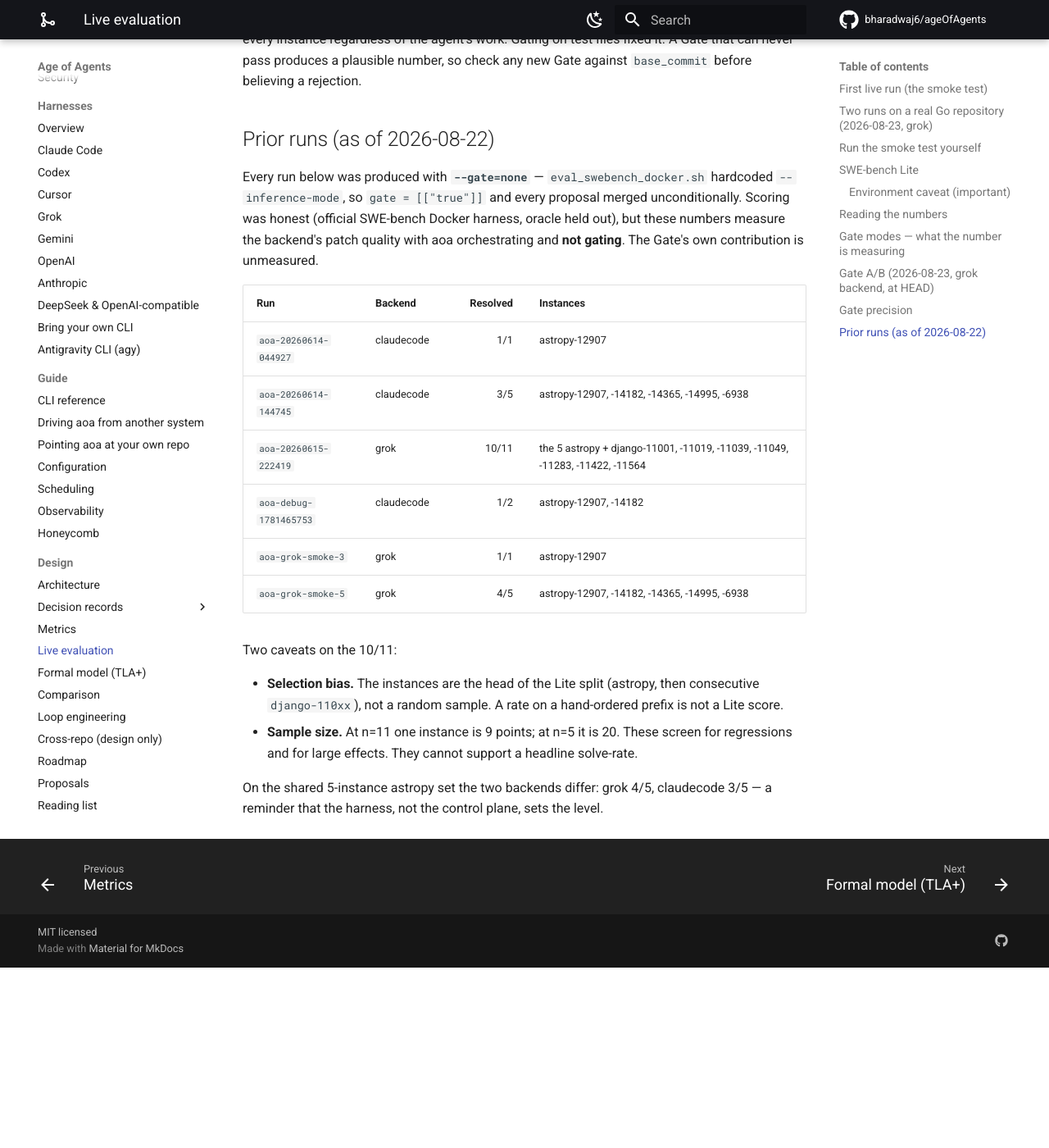
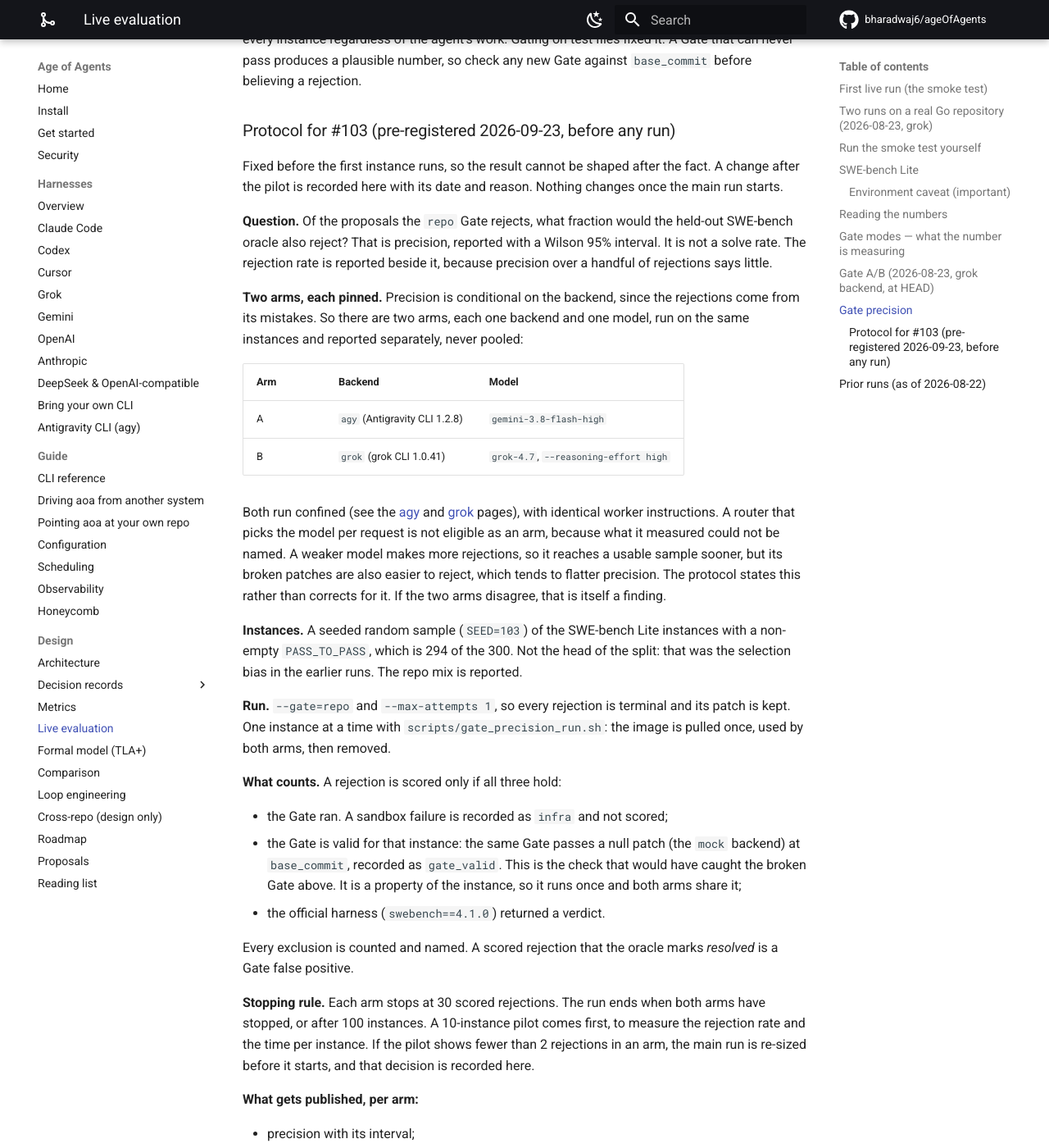
Before and after one commit to bharadwaj6/ageOfAgents, an MkDocs documentation site: the page built from docs/design/live_eval.md, in a window 1280 px wide and 1400 px high, scrolled down 6287 px. Shown: the whole window at 82% size. Built offline with MkDocs 1.6.1 and Material for MkDocs 9.7.7, drawn with Linux system fonts in a browser that asks for light colours; comment, search, counter and statistics services are not loaded; before the commit the page ends 7467 px from its top, so only the background shows below that; some of the changed text lies outside the part shown.

Commit message:
docs: pre-register the Gate-precision protocol for #103
Write the protocol down before any instance runs, so the result cannot be
shaped after the fact: the question, two pinned arms reported separately
and never pooled, the seeded sample, the three conditions for a scored
rejection, the stopping rule, a pilot first, and what gets published,
including a null result. Add the changelog entry and a roadmap status line.

Co-Authored-By: Claude Opus 5.5 <noreply@anthropic.com>
Claude-Session: https://claude.ai/code/session_01SokbKH2wxGAqkfLNvpxvxu

```diff
--- a/docs/design/live_eval.md
+++ b/docs/design/live_eval.md
@@ -234,6 +234,65 @@ cases the held-out test patch adds exited "not found" and the Gate failed on eve
 the agent's work. Gating on test files fixed it. A Gate that can never pass produces a plausible number,
 so check any new Gate against `base_commit` before believing a rejection.
 
+### Protocol for #103 (pre-registered 2026-09-23, before any run)
+
+Fixed before the first instance runs, so the result cannot be shaped after the fact. A change after the
+pilot is recorded here with its date and reason. Nothing changes once the main run starts.
+
+**Question.** Of the proposals the `repo` Gate rejects, what fraction would the held-out SWE-bench oracle
+also reject? That is precision, reported with a Wilson 95% interval. It is not a solve rate. The rejection
+rate is reported beside it, because precision over a handful of rejections says little.
+
+**Two arms, each pinned.** Precision is conditional on the backend, since the rejections come from its
+mistakes. So there are two arms, each one backend and one model, run on the same instances and reported
+separately, never pooled:
+
+| Arm | Backend | Model |
+|---|---|---|
+| A | `agy` (Antigravity CLI 1.2.8) | `gemini-3.8-flash-high` |
+| B | `grok` (grok CLI 1.0.41) | `grok-4.7`, `--reasoning-effort high` |
+
+Both run confined (see the [agy](../harnesses/agy.md) and [grok](../harnesses/grok.md) pages), with
+identical worker instructions. A router that picks the model per request is not eligible as an arm,
+because what it measured could not be named. A weaker model makes more rejections, so it reaches a usable
+sample sooner, but its broken patches are also easier to reject, which tends to flatter precision. The
+protocol states this rather than corrects for it. If the two arms disagree, that is itself a finding.
+
+**Instances.** A seeded random sample (`SEED=103`) of the SWE-bench Lite instances with a non-empty
+`PASS_TO_PASS`, which is 294 of the 300. Not the head of the split: that was the selection bias in the
+earlier runs. The repo mix is reported.
+
+**Run.** `--gate=repo` and `--max-attempts 1`, so every rejection is terminal and its patch is kept. One
+instance at a time with `scripts/gate_precision_run.sh`: the image is pulled once, used by both arms,
+then removed.
+
+**What counts.** A rejection is scored only if all three hold:
+
+- the Gate ran. A sandbox failure is recorded as `infra` and not scored;
+- the Gate is valid for that instance: the same Gate passes a null patch (the `mock` backend) at
+  `base_commit`, recorded as `gate_valid`. This is the check that would have caught the broken Gate
+  above. It is a property of the instance, so it runs once and both arms share it;
+- the official harness (`swebench==4.1.0`) returned a verdict.
+
+Every exclusion is counted and named. A scored rejection that the oracle marks *resolved* is a Gate false
+positive.
+
+**Stopping rule.** Each arm stops at 30 scored rejections. The run ends when both arms have stopped, or
+after 100 instances. A 10-instance pilot comes first, to measure the rejection rate and the time per
+instance. If the pilot shows fewer than 2 rejections in an arm, the main run is re-sized before it starts,
+and that decision is recorded here.
+
+**What gets published, per arm:**
+
+- precision with its interval;
+- the rejection rate;
+- the count of every exclusion;
+- the backend, model, seed and harness version;
+- the per-instance `results.jsonl`, with local paths removed.
+
+Below 10 scored rejections, an arm is reported as a screen, not a rate. A null result, where the Gate
+rarely rejects anything, is published as a finding, not dropped.
+
 ## Prior runs (as of 2026-08-22)
 
 Every run below was produced with **`--gate=none`** — `eval_swebench_docker.sh` hardcoded
```
Also changed, not shown: CHANGELOG.md (+6 -0 lines), docs/design/roadmap.md (+6 -0 lines).
